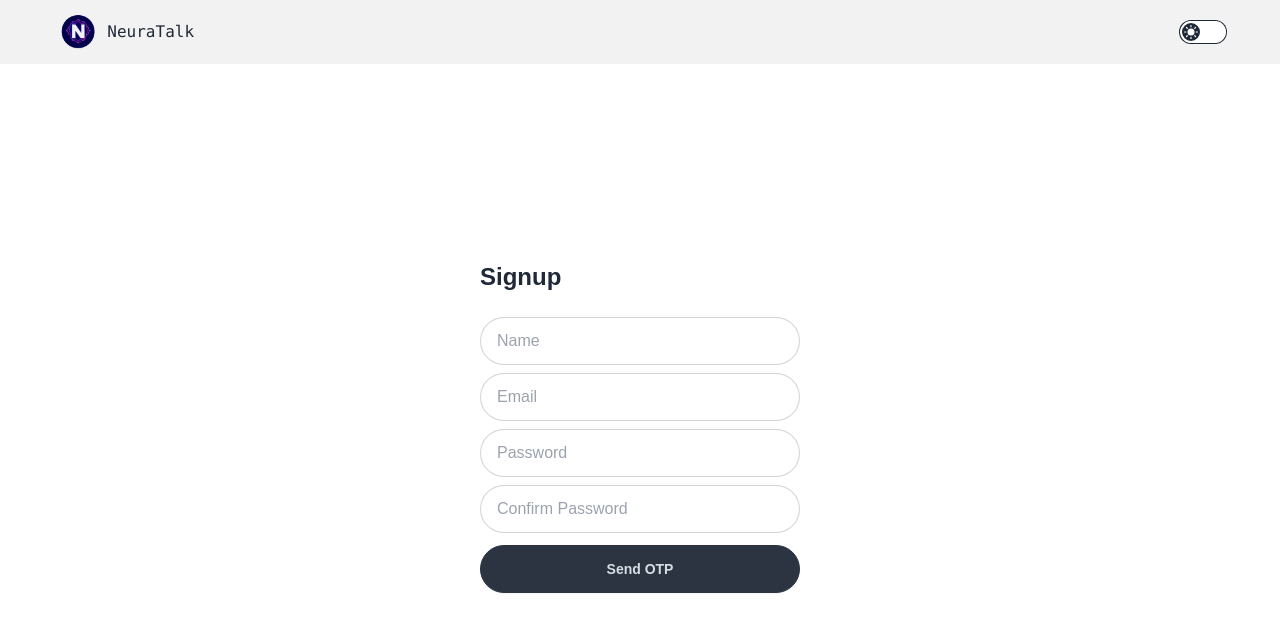
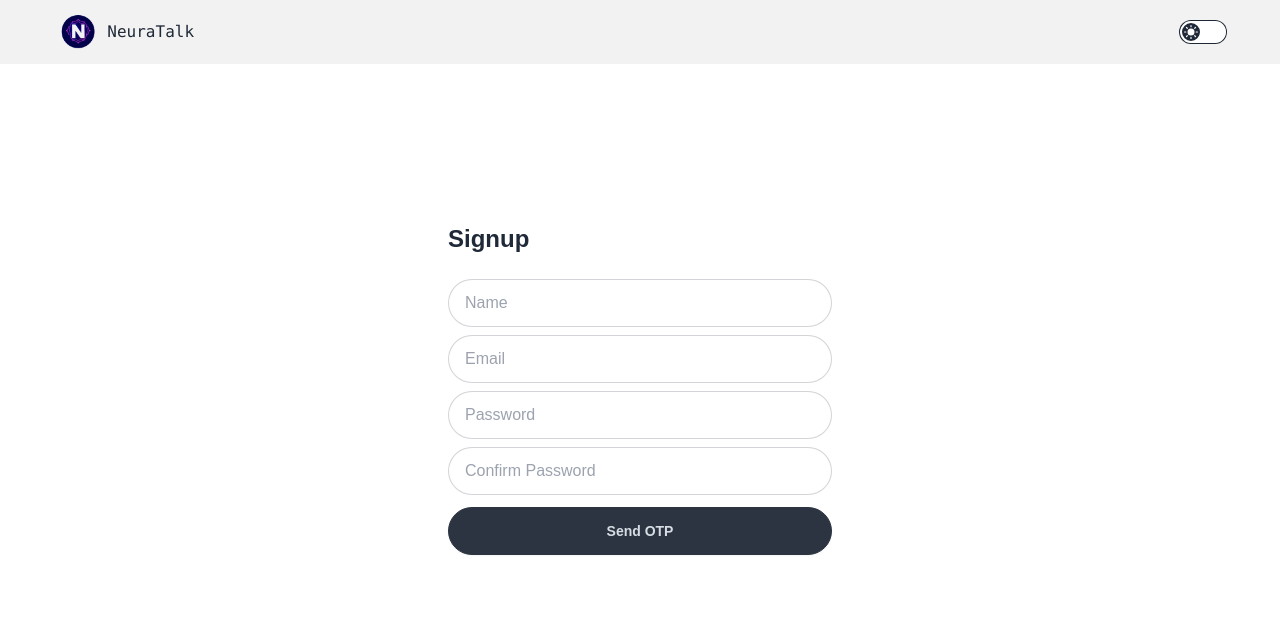
Before and after one commit to misbah-ul-hoq/neuratalk, a Next.js app: page /signup in a window 1280 px wide. Shown: the top 632 px of the page. Built offline with nearby package versions, Linux system fonts and the light colour scheme.

Commit message:
ui improvement

```diff
--- a/src/app/signup/page.tsx
+++ b/src/app/signup/page.tsx
@@ -49,8 +49,8 @@ export default function SignupForm() {
   };
 
   return (
-    <div className={`flex h-[calc(100vh-75px)] items-center justify-center`}>
-      <div className="max-w-96 rounded-lg p-8">
+    <div className={`flex h-[calc(100vh-150px)] items-center justify-center`}>
+      <div className="max-w-96 rounded-lg p-6 sm:p-7 lg:p-0">
         {step === 1 ? (
           <form onSubmit={handleSubmit(onSubmit)}>
             <h2 className="mb-4 text-2xl font-bold">Signup</h2>
```
